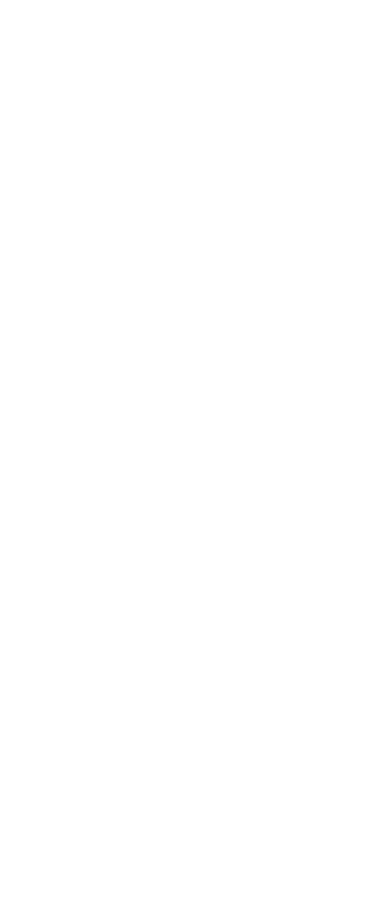
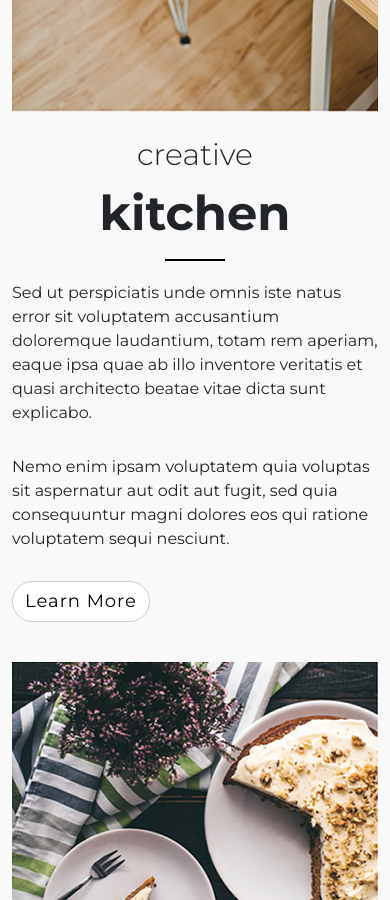
Before and after one commit to onderakbulut/clemo, a Next.js app: page / in a window 390 px wide. Shown: the part 1100-2000 px from the top of the page. Before the commit the page ends 844 px from the top, so only its background shows below. Built offline with nearby package versions, Linux system fonts and the light colour scheme.

Commit message:
Add service section

```diff
--- a/src/app/page.js
+++ b/src/app/page.js
@@ -1,8 +1,11 @@
 import Hero from '../components/hero/hero';
+import Services from '@/containers/services';
+
 export default function Home() {
   return (
     <main>
       <Hero />
+      <Services />
     </main>
   );
 }
--- a/src/components/header/header.jsx
+++ b/src/components/header/header.jsx
@@ -1,14 +1,33 @@
 "use client";
+import { useState, useEffect } from 'react';
 import './index.css';
 import { usePathname } from 'next/navigation'
 import Link from 'next/link';
 import Image from 'next/image'
 
 function Header() {
+    const [isSticky, setIsSticky] = useState(false);
     const pathname = usePathname();
 
+    useEffect(() => {
+        const handleScroll = () => {
+            if (window.scrollY > 0) {
+                setIsSticky(true);
+            } else {
+                setIsSticky(false);
+            }
+        };
+
+        handleScroll();
+        window.addEventListener('scroll', handleScroll);
+
+        return () => {
+            window.removeEventListener('scroll', handleScroll);
+        };
+    }, []);
+
     return (
-        <header className={`header border-bottom border-gray-50 bg-white z-10 position-sticky top-0 position-lg-fixed`}>
+        <header className={`header border-bottom border-gray-50 bg-white z-10 position-sticky top-0 position-lg-fixed ${isSticky ? 'sticky-header' : ''}`}>
             <div className="container">
                 <nav className="navbar navbar-expand-lg">
                     <div className="container-fluid">
--- /dev/null
+++ b/src/components/service/service.jsx
@@ -0,0 +1,38 @@
+import Image from "next/image";
+import Link from "next/link";
+
+function Service(props) {
+    const link = props.link || "/";
+    return (
+        <div className="container">
+            <div className={`row justify-content-between row-gap-20 mb-40 mb-lg-80 ${props.reverse ? 'flex-row-reverse':''}`}>
+                <div className="col-md-6">
+                    <Link href={link}>
+                        <Image src={`/services/${props.image}`} width={560} height={560} alt="" className="img-fluid" />
+                    </Link>
+                </div>
+                <div className="col-lg-5">
+                    <div className={`d-flex ${props.title_reverse ? 'flex-column-reverse' : 'flex-column'}`}>
+                        <div className={`fw-light text-center text-lg-start ${props.title_reverse ? 'fs-lg-20' : 'fs-30 fs-lg-33'}`}>{props.subTitle}</div>
+                        <div className="fw-bold fs-48 fs-lg-54 text-center text-lg-start">{props.title}</div>
+                    </div>
+                    <div className="separator mt-10 mb-20 mx-auto mx-lg-0"></div>
+                    <p className="fs-lg-18 mb-30">
+                        Sed ut perspiciatis unde omnis iste natus error sit voluptatem accusantium doloremque laudantium, totam rem aperiam,
+                        eaque ipsa quae ab illo inventore veritatis et quasi architecto beatae vitae dicta sunt explicabo.
+                    </p>
+                    <p className="fs-lg-18 mb-30">
+                        Nemo enim ipsam voluptatem quia voluptas sit aspernatur aut odit aut fugit,
+                        sed quia consequuntur magni dolores eos qui ratione voluptatem sequi nesciunt.
+                    </p>
+                    <Link href={`${link}`} className="btn btn-light">
+                        Learn More
+                    </Link>
+
+                </div>
+            </div>
+        </div>
+    );
+}
+
+export default Service;
--- /dev/null
+++ b/src/containers/services.jsx
@@ -0,0 +1,13 @@
+import Service from '@/components/service/service'
+function Services() {
+    return (
+        <div className='pt-40 pt-lg-85 pb-lg-25 bg-white-50'>
+            <div className='text-center fs-42 fs-lg-67 fw-bold mb-40 mb-lg-60'>what we do?</div>
+            <Service subTitle="creative" title="kitchen" image="service1.png" reverse/>
+            <Service subTitle="art" title="installation" image="service2.png" />
+            <Service subTitle="print" title="design" image="service3.jpg" reverse/>
+        </div>
+    );
+}
+
+export default Services;
```
